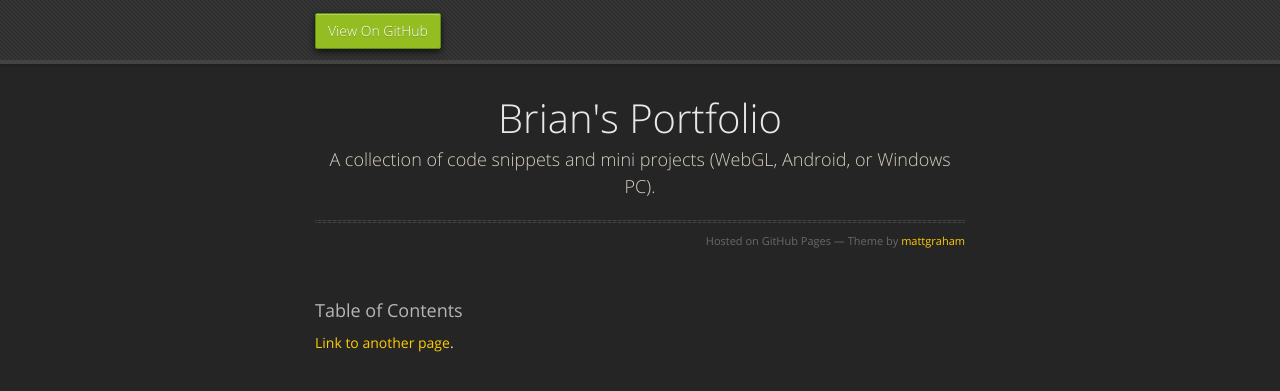
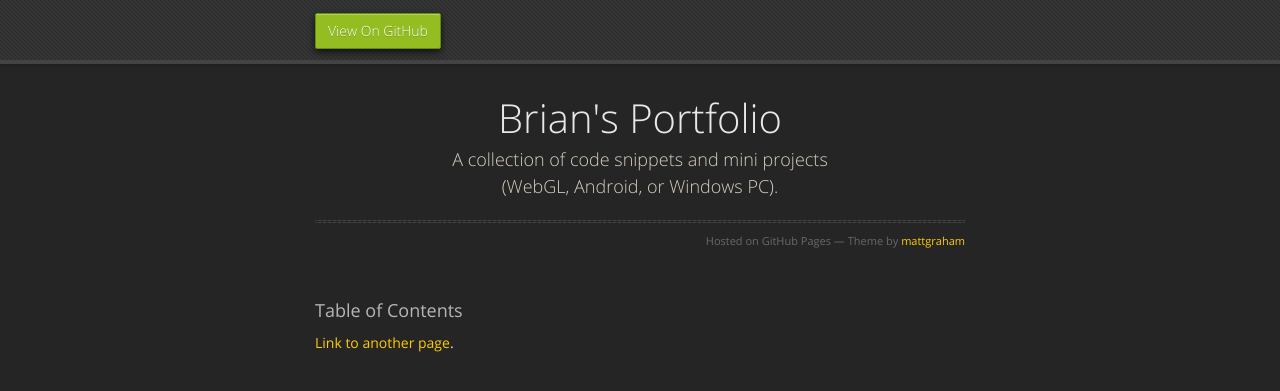
Before and after one commit to btria959/briantria.github.io, a Jekyll site: the page built from index.md, in a window 1280 px wide. Shown: the top 391 px of the page. Built offline with Jekyll 4.4.1, drawn with Linux system fonts in a browser that asks for light colours; nearby versions of some CDN libraries; our own code applies the rules of GitHub Pages for plain Markdown files.

```diff
--- a/_config.yml
+++ b/_config.yml
@@ -1,5 +1,5 @@
 title: Brian's Portfolio
-description: A collection of code snippets and mini projects (WebGL, Android, or Windows PC).
+description: A collection of code snippets and mini projects <br/> (WebGL, Android, or Windows PC).
 
 # Build settings
 show_downloads: false
```
